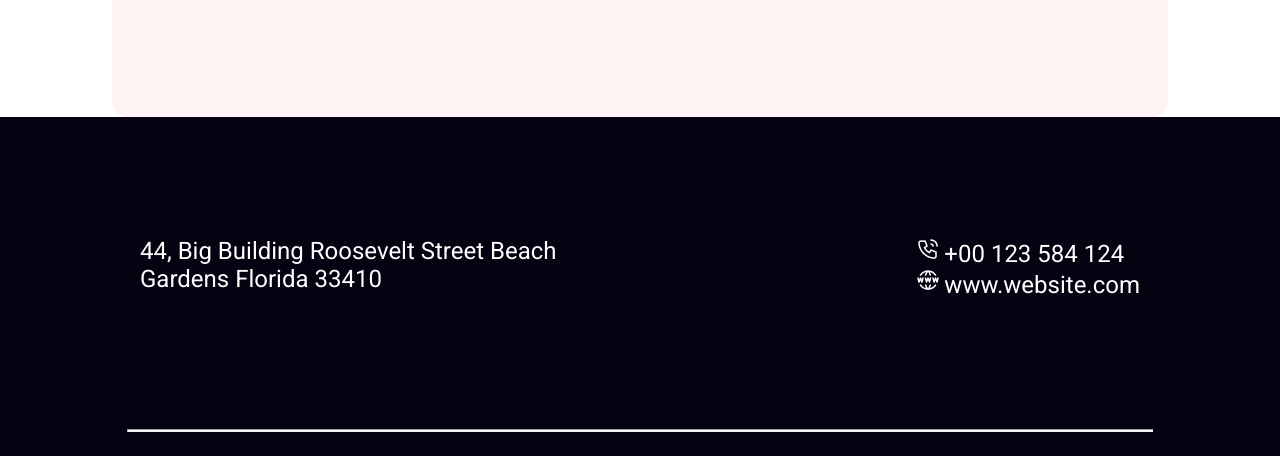
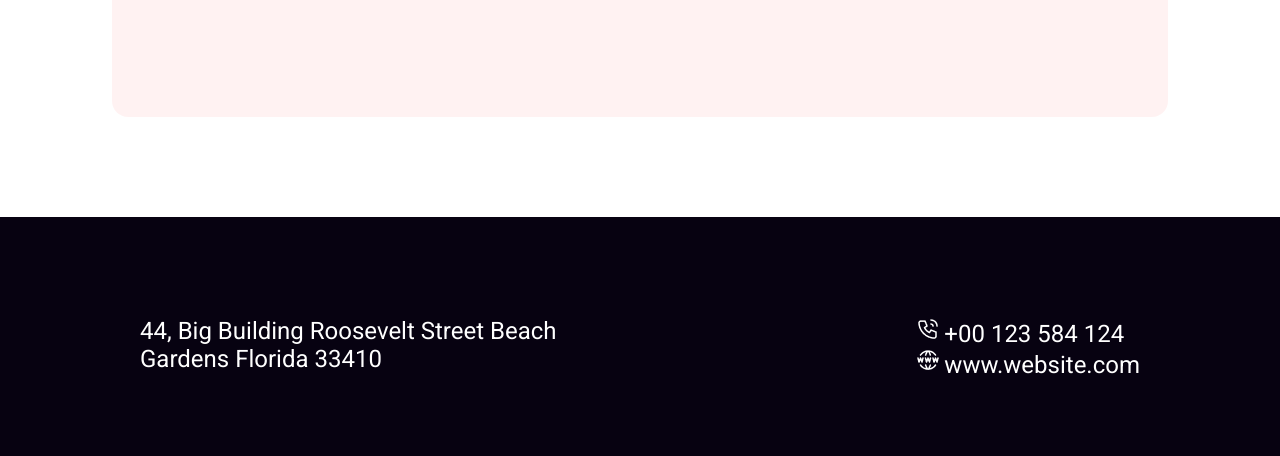
Before and after one commit to asuselessbrain/New-Year-Website, a plain HTML site: page index.html in a window 1280 px wide. Shown: the part 6870-7326 px from the top of the page. Drawn offline with Linux system fonts and the light colour scheme.

Commit message:
footer correction

```diff
--- a/styles/style.css
+++ b/styles/style.css
@@ -240,6 +240,7 @@
     border-radius: 16px;
     background: rgba(255, 0, 0, 0.05);
     text-align: center;
+    margin-bottom: 100px;
     padding: 80px 0;
     height: 616px;
 }
@@ -287,7 +288,7 @@
 .footer-address{
     display: flex;
     justify-content: space-between;
-    padding: 120px 140px;
+    padding: 100px 140px;
 }
 
 #footer-address-peragraph{
```
